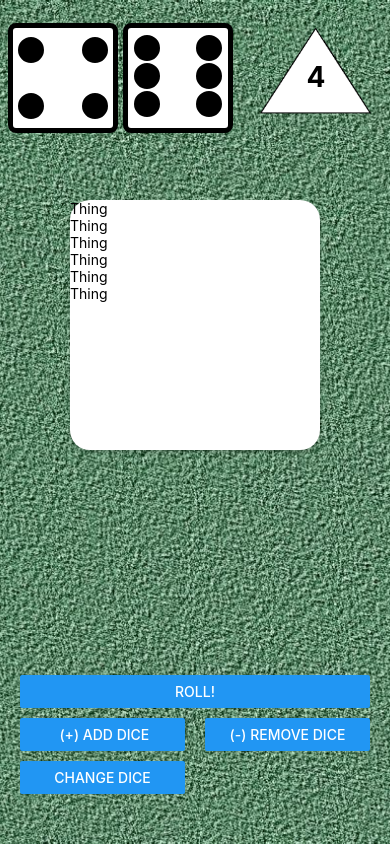
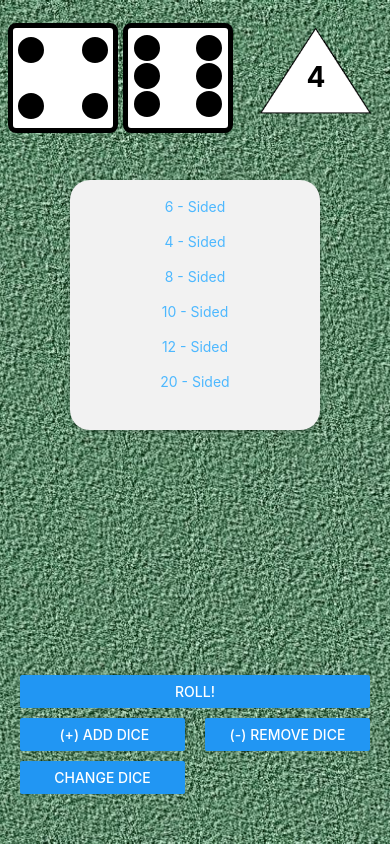
Before and after one commit to Alex-Abrams/dice-pals, a React Native app: screen / in a window 390 px wide. Built offline with nearby package versions, Linux system fonts and the light colour scheme.

Commit message:
Added additional styling to the modal pressables.

```diff
--- a/frontend/dice_displays/select_dice_modal.js
+++ b/frontend/dice_displays/select_dice_modal.js
@@ -10,35 +10,65 @@ class SelectDiceModal extends React.Component {
 
   render() {
     return(
-      <View style={{height: 250, width: 250, borderRadius: 20,
-           position: 'absolute', alignSelf: 'center', marginTop: 200, zIndex: 5, backgroundColor: 'white',
-           shadowColor: "#000",
-           shadowOffset: { width: 0, height: 2 },
-           shadowOpacity: 0.25,
-           shadowRadius: 4,
-           elevation: 5
-         }}>
-         <Pressable onPress={() => this.props.modal_actions.receiveDiceSelection('test')}>
-           <Text>Thing </Text>
+      <View style={styles.modal_container}>
+
+        <View style={styles.modal_content}>
+         <Pressable style={styles.pressables} onPress={() => this.props.modal_actions.receiveDiceSelection('dice-6')}>
+           <Text style={styles.text}>6 - Sided</Text>
          </Pressable>
-         <Pressable onPress={() => console.log('presddddddsed!')}>
-           <Text>Thing </Text>
+
+         <Pressable style={styles.pressables} onPress={() => this.props.modal_actions.receiveDiceSelection('dice-4')}>
+           <Text style={styles.text}>4 - Sided</Text>
          </Pressable>
-         <Pressable onPress={() => console.log('pre54534543ssed!')}>
-           <Text>Thing </Text>
+
+         <Pressable style={styles.pressables} onPress={() => this.props.modal_actions.receiveDiceSelection('dice-8')}>
+           <Text style={styles.text}>8 - Sided</Text>
          </Pressable>
-         <Pressable onPress={() => console.log('pres;;;;;sed!')}>
-           <Text>Thing </Text>
+
+         <Pressable style={styles.pressables} onPress={() => this.props.modal_actions.receiveDiceSelection('dice-10')}>
+           <Text style={styles.text}>10 - Sided</Text>
          </Pressable>
-         <Pressable onPress={() => console.log('pres/////sed!')}>
-           <Text>Thing </Text>
+
+         <Pressable style={styles.pressables} onPress={() => this.props.modal_actions.receiveDiceSelection('dice-12')}>
+           <Text style={styles.text}>12 - Sided</Text>
          </Pressable>
-         <Pressable onPress={() => console.log('pressed!')}>
-           <Text>Thing </Text>
+
+         <Pressable style={styles.pressables} onPress={() => this.props.modal_actions.receiveDiceSelection('dice-20')}>
+           <Text style={styles.text}>20 - Sided</Text>
          </Pressable>
+       </View>
+
       </View>
     );
   }
 }
 
+const styles = StyleSheet.create({
+  modal_container: {
+    height: 250,
+    width: 250,
+    borderRadius: 20,
+    position: 'absolute',
+    alignSelf: 'center',
+    marginTop: 180,
+    zIndex: 5,
+    backgroundColor: '#f2f2f2',
+    shadowColor: "#000",
+    shadowOffset: { width: 0, height: 2 },
+    shadowOpacity: 0.25,
+    shadowRadius: 4,
+    elevation: 5,
+  },
+  modal_content: {
+    flex: 1,
+    alignItems: 'center',
+  },
+  pressables: {
+    marginTop: 18,
+  },
+  text: {
+    color:'#4db8ff',
+  }
+})
+
 export default SelectDiceModal;
```
